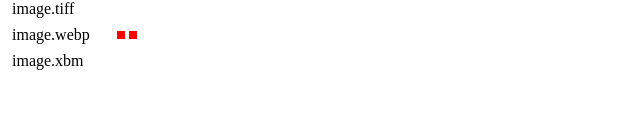
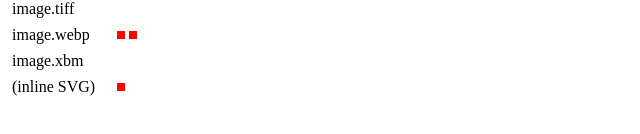
Before and after one commit to caugner/bcd-examples, a website: page media/images/noscript.html in a window 1280 px wide. Shown: the part 376-510 px from the top of the page, without its empty margins (0-640 px from the left). Drawn offline with Linux system fonts and the light colour scheme.

Commit message:
chore(media/images): add inline SVG to noscript test

```diff
--- a/media/images/noscript.html
+++ b/media/images/noscript.html
@@ -34,6 +34,7 @@
 <tr><td>image.tiff</td><td><img src="image.tiff" /></td><td style="background-image: url('image.tiff');"></td></tr>
 <tr><td>image.webp</td><td><img src="image.webp" /></td><td style="background-image: url('image.webp');"></td></tr>
 <tr><td>image.xbm</td><td><img src="image.xbm" /></td><td style="background-image: url('image.xbm');"></td></tr>
+<tr><td>(inline SVG)</td><td><svg xmlns="http://www.w3.org/2000/svg" width="8" height="8"><rect width="8" height="8" fill="#ff0000"/></svg></td></tr>
 </table>
 </body>
 </html>
```
